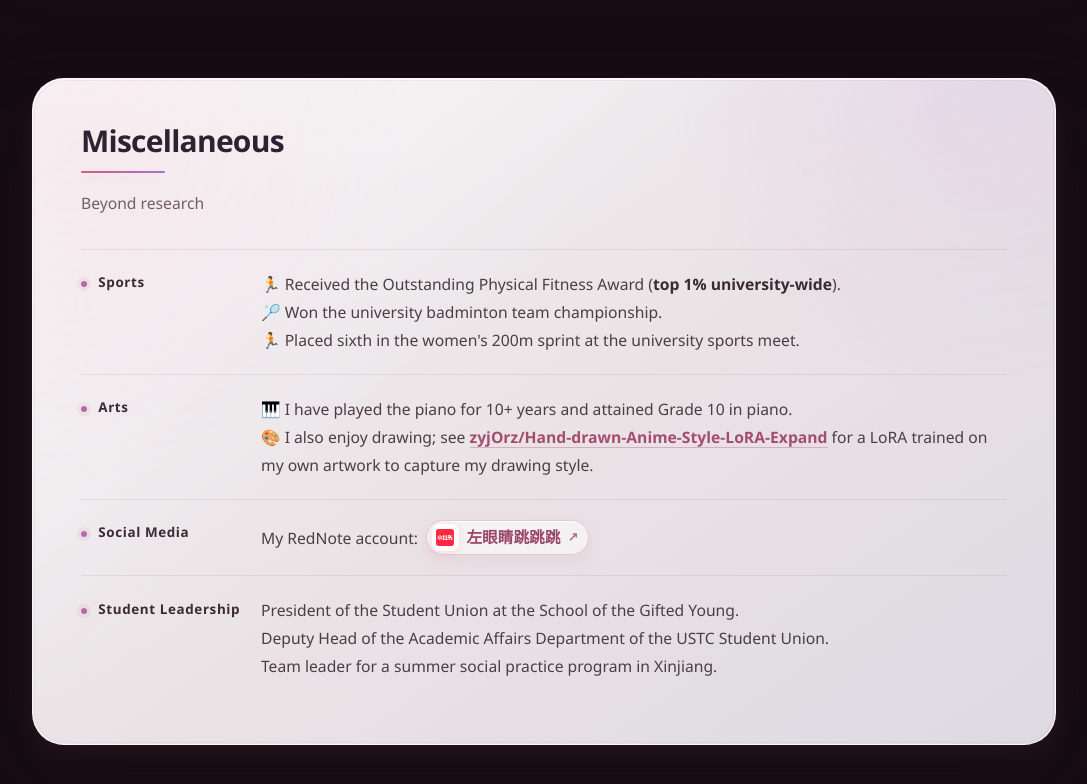
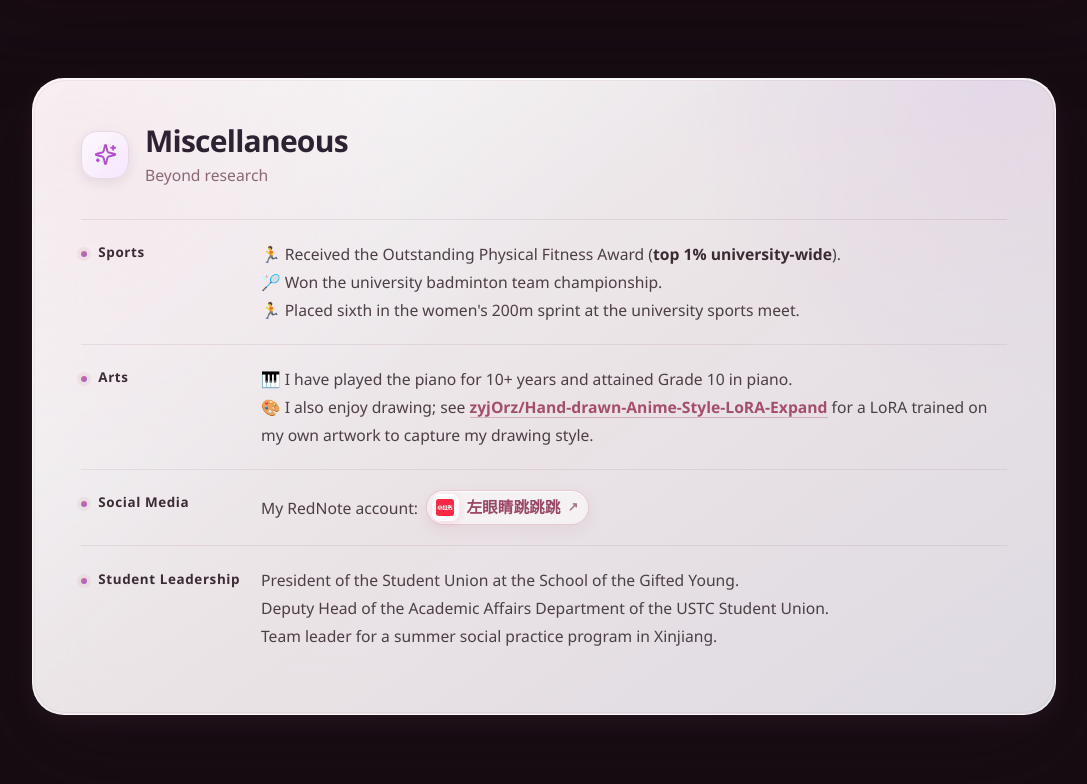
Before and after one commit to zyjOrz/zyjOrz.github.io, a Next.js app: page / in a window 1280 px wide. Shown: the part 4042-4826 px from the top of the page, without its empty margins (96-1183 px from the left). After the commit the page ends 4797 px from the top, so only its background shows below. Built offline with nearby package versions, Linux system fonts and the light colour scheme.

Commit message:
jijizhazha

```diff
--- a/app/MiscellaneousSection.tsx
+++ b/app/MiscellaneousSection.tsx
@@ -1,3 +1,5 @@
+import { Sparkles } from 'lucide-react';
+
 export default function MiscellaneousSection() {
   return (
     <section
@@ -5,17 +7,36 @@ export default function MiscellaneousSection() {
       aria-labelledby="miscellaneous-heading"
       className="section-shell miscellaneous-shell mx-auto mt-20 scroll-mt-28 max-w-5xl rounded-[32px] border px-6 py-10 sm:px-12 sm:py-11"
     >
-      <div className="mb-7 sm:mb-8">
+      <div className="mb-7 flex items-center gap-4 sm:mb-8">
+  <div
+    className="
+      flex h-12 w-12 shrink-0 items-center justify-center
+      rounded-2xl
+      border border-[#e8d7e5]
+      bg-gradient-to-br from-[#fff8fc] to-[#f3e7ff]
+      shadow-[0_4px_12px_rgba(91,55,83,0.10)]
+    "
+    aria-hidden="true"
+  >
+    <Sparkles
+      size={23}
+      strokeWidth={2}
+      className="text-[#b44fd3]"
+    />
+  </div>
+
+  <div>
     <h2
       id="miscellaneous-heading"
-          className="text-3xl font-semibold tracking-[-0.025em] text-[#2d2232]"
+      className="m-0 text-3xl font-semibold tracking-[-0.025em] text-[#2d2232]"
     >
       Miscellaneous
     </h2>
-        <div className="misc-title-rule mt-3" aria-hidden="true" />
-        <p className="mt-4 max-w-3xl text-[0.98rem] leading-7 text-[#745e68]">
+
+    <p className="mt-1 text-[0.98rem] leading-6 text-[#8b6676]">
       Beyond research
     </p>
+  </div>
 </div>
 
       <ul className="misc-list m-0 list-none p-0">
```
Lines whose indentation alone changed are shown as unchanged.
